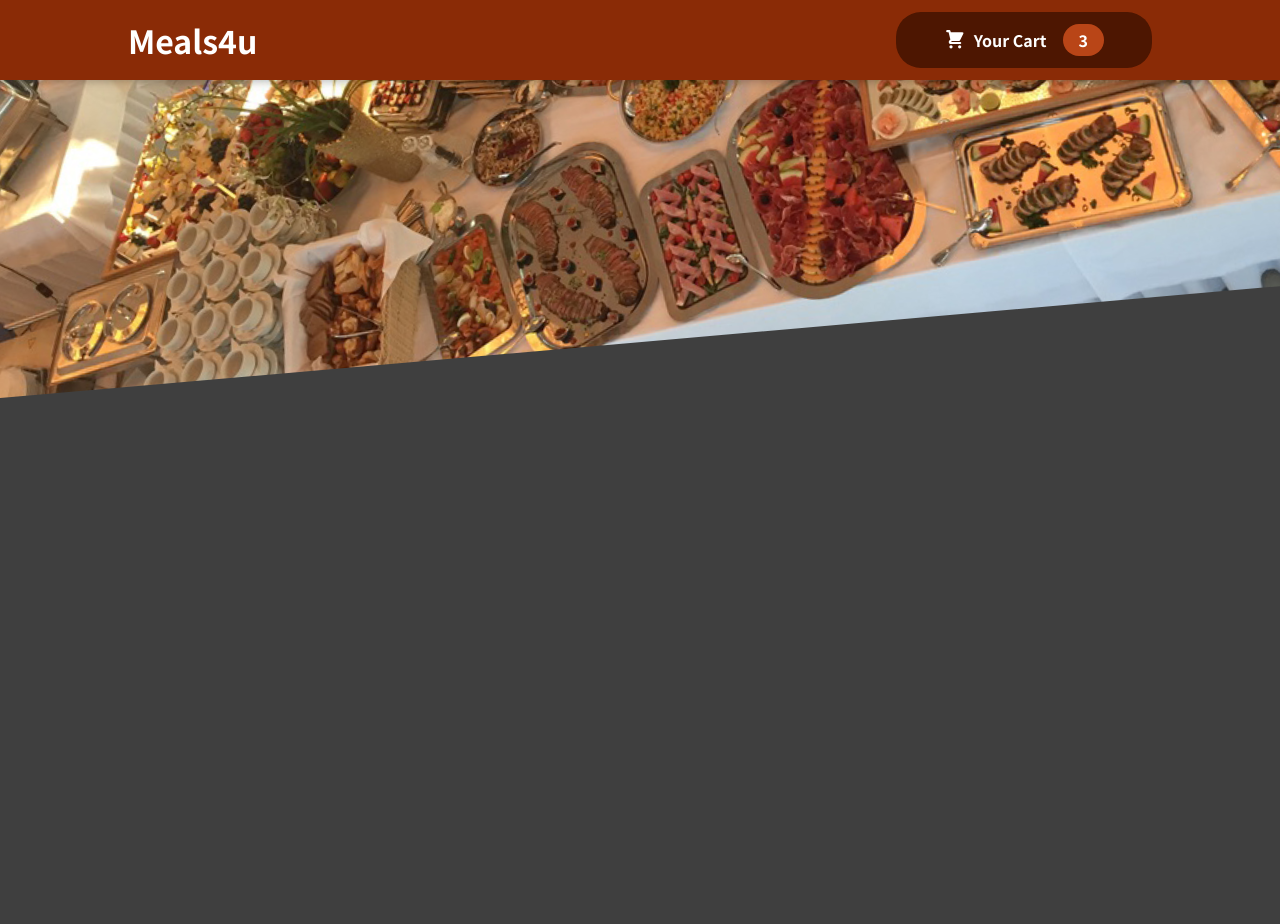
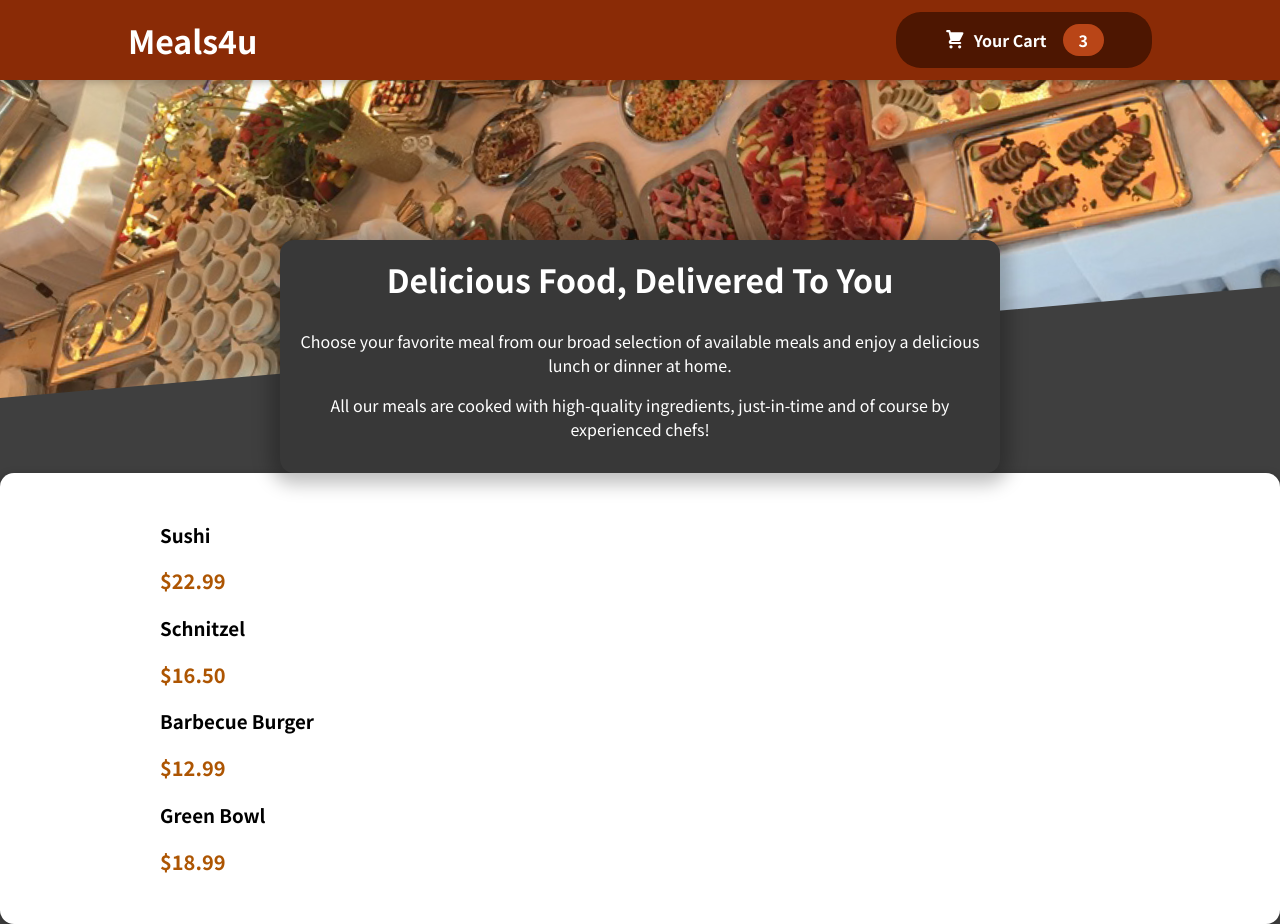
Before and after one commit to nhooley1/react-food-order-app, a React (Create React App) app: page / in a window 1280 px wide. Before the commit the page ends 800 px from the top, so only its background shows below. Built offline with nearby package versions, Linux system fonts and the light colour scheme.

Commit message:
created meals list and summary components

```diff
--- a/src/App.js
+++ b/src/App.js
@@ -1,9 +1,12 @@
 import { Fragment } from 'react';
 import Header from './Layout/Header';
+import Meals from './Meals/Meals';
+
 function App() {
   return (
     <Fragment>
       <Header />
+      <Meals />
     </Fragment>
   );
 }
--- /dev/null
+++ b/src/Meals/AvailableMeals.js
@@ -0,0 +1,51 @@
+import classes from './AvailableMeals.module.css';
+import MealItem from './MealItem';
+import Card from '../UI/Card';
+
+const DUMMY_MEALS = [
+  {
+    id: 'm1',
+    name: 'Sushi',
+    description: 'Finest fish and veggies',
+    price: 22.99,
+  },
+  {
+    id: 'm2',
+    name: 'Schnitzel',
+    description: 'A german specialty!',
+    price: 16.5,
+  },
+  {
+    id: 'm3',
+    name: 'Barbecue Burger',
+    description: 'American, raw, meaty',
+    price: 12.99,
+  },
+  {
+    id: 'm4',
+    name: 'Green Bowl',
+    description: 'Healthy...and green...',
+    price: 18.99,
+  },
+];
+
+const AvailableMeals = () => {
+  const mealsList = DUMMY_MEALS.map((meal) => (
+    <MealItem
+      key={meal.id}
+      name={meal.name}
+      desription={meal.description}
+      price={meal.price}
+    />
+  ));
+
+  return (
+    <Card>
+      <section className={classes.meals}>
+        <ul>{mealsList}</ul>
+      </section>
+    </Card>
+  );
+};
+
+export default AvailableMeals;
--- /dev/null
+++ b/src/Meals/AvailableMeals.module.css
@@ -0,0 +1,24 @@
+.meals {
+  max-width: 60rem;
+  width: 90%;
+  margin: 2rem auto;
+  animation: meals-appear 1s ease-out forwards;
+}
+
+.meals ul {
+  list-style: none;
+  margin: 0;
+  padding: 0;
+}
+
+@keyframes meals-appear {
+  from {
+    opacity: 0;
+    transform: translateY(3rem);
+  }
+
+  to {
+    opacity: 1;
+    transform: translateY(0);
+  }
+}
--- /dev/null
+++ b/src/Meals/MealItem.js
@@ -0,0 +1,16 @@
+import classes from './MealItem.module.css';
+
+const MealItem = (props) => {
+  const price = `$${props.price.toFixed(2)}`;
+  return (
+    <li>
+      <div>
+        <h3>{props.name}</h3>
+        <div className={classes.description}>{props.description}</div>
+        <div className={classes.price}>{price}</div>
+      </div>
+    </li>
+  );
+};
+
+export default MealItem;
--- /dev/null
+++ b/src/Meals/MealItem.module.css
@@ -0,0 +1,22 @@
+.meal {
+  display: flex;
+  justify-content: space-between;
+  margin: 1rem;
+  padding-bottom: 1rem;
+  border-bottom: 1px solid #ccc;
+}
+
+.meal h3 {
+  margin: 0 0 0.25rem 0;
+}
+
+.description {
+  font-style: italic;
+}
+
+.price {
+  margin-top: 0.25rem;
+  font-weight: bold;
+  color: #ad5502;
+  font-size: 1.25rem;
+}
--- /dev/null
+++ b/src/Meals/Meals.js
@@ -0,0 +1,14 @@
+import { Fragment } from 'react';
+import MealsSummary from './MealsSummary';
+import AvailableMeals from './AvailableMeals';
+
+const Meals = () => {
+  return (
+    <Fragment>
+      <MealsSummary />
+      <AvailableMeals />
+    </Fragment>
+  );
+};
+
+export default Meals;
--- /dev/null
+++ b/src/Meals/MealsSummary.js
@@ -0,0 +1,19 @@
+import classes from './MealsSummary.module.css';
+
+const MealsSummary = () => {
+  return (
+    <section className={classes.summary}>
+      <h2>Delicious Food, Delivered To You</h2>
+      <p>
+        Choose your favorite meal from our broad selection of available meals
+        and enjoy a delicious lunch or dinner at home.
+      </p>
+      <p>
+        All our meals are cooked with high-quality ingredients, just-in-time and
+        of course by experienced chefs!
+      </p>
+    </section>
+  );
+};
+
+export default MealsSummary;
--- /dev/null
+++ b/src/Meals/MealsSummary.module.css
@@ -0,0 +1,18 @@
+.summary {
+  text-align: center;
+  max-width: 45rem;
+  width: 90%;
+  margin: auto;
+  margin-top: -10rem;
+  position: relative;
+  background-color: #383838;
+  color: white;
+  border-radius: 14px;
+  padding: 1rem;
+  box-shadow: 0 1px 18px 10px rgba(0, 0, 0, 0.25);
+}
+
+.summary h2 {
+  font-size: 2rem;
+  margin-top: 0;
+}
--- /dev/null
+++ b/src/UI/Card.js
@@ -0,0 +1,7 @@
+import classes from './Card.module.css';
+
+const Card = (props) => {
+  return <div className={classes.card}>{props.children}</div>;
+};
+
+export default Card;
--- /dev/null
+++ b/src/UI/Card.module.css
@@ -0,0 +1,6 @@
+.card {
+  padding: 1rem;
+  box-shadow: 0 2px 8px rgba(0, 0, 0, 0.25);
+  border-radius: 14px;
+  background-color: white;
+}
```
Also changed, not shown: 1 other file (tests, documents, lock files or other folders).
